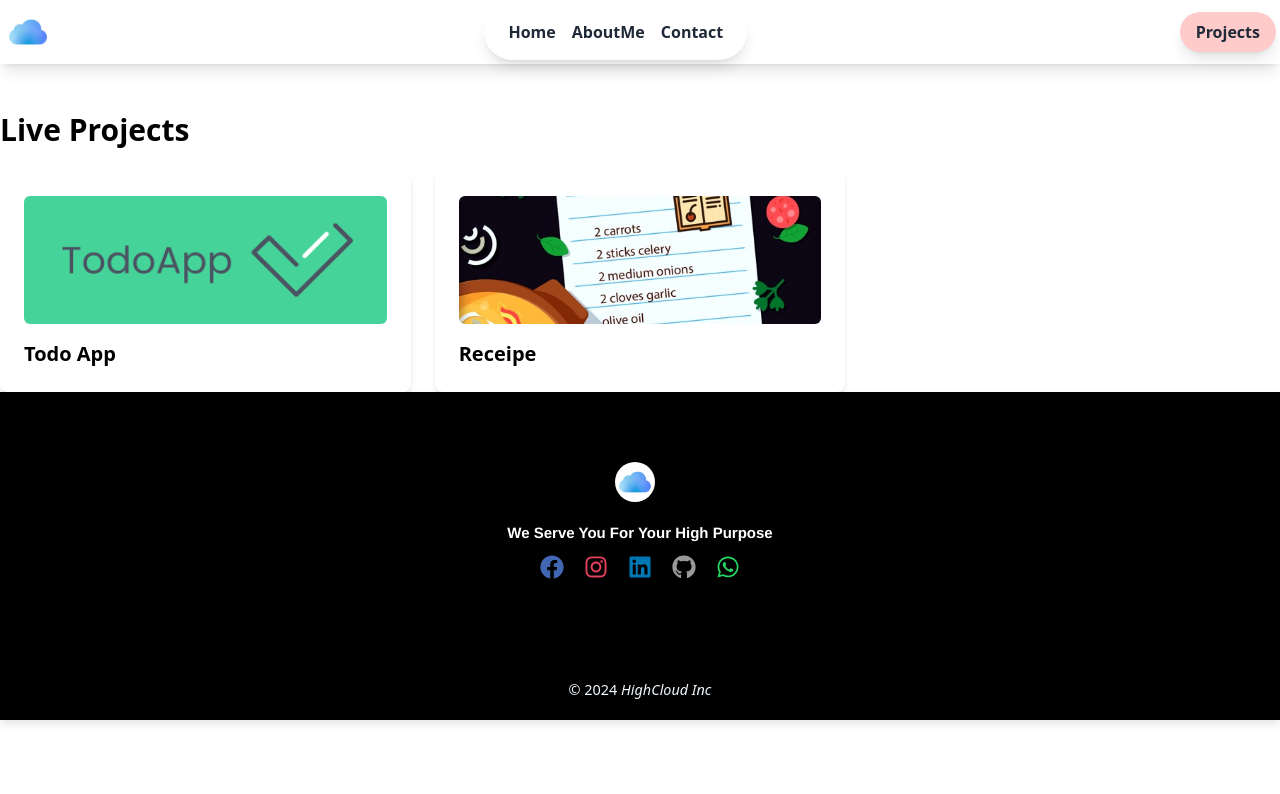
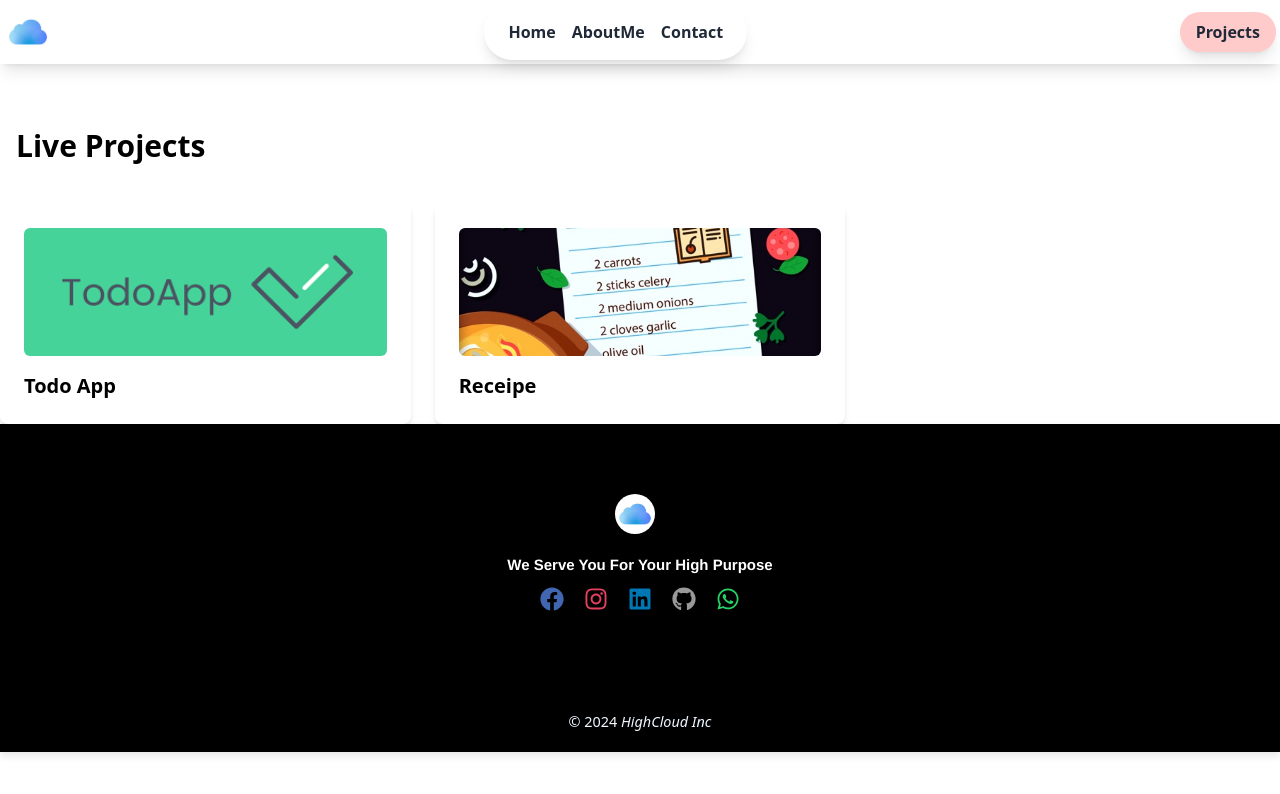
Before and after one commit to quadribola91/Portfolio0, a React (Create React App) app: page /projects in a window 1280 px wide. Shown: the top 794 px of the page. Built offline with nearby package versions, Linux system fonts and the light colour scheme.

Commit message:
Update ProjectsPage.js

```diff
--- a/src/ProjectsPage.js
+++ b/src/ProjectsPage.js
@@ -8,7 +8,7 @@ const ProjectsPage = () => {
   return (
     <div>
       <div className="container mx-auto mt-12">
-        <h1 className="text-3xl font-bold mb-6">Live Projects</h1>
+        <h1 className="text-3xl font-bold mb-6 mt-8 p-4">Live Projects</h1>
         <LifeProjects />
         {/* Add other content or components as needed */}
       </div>
```
